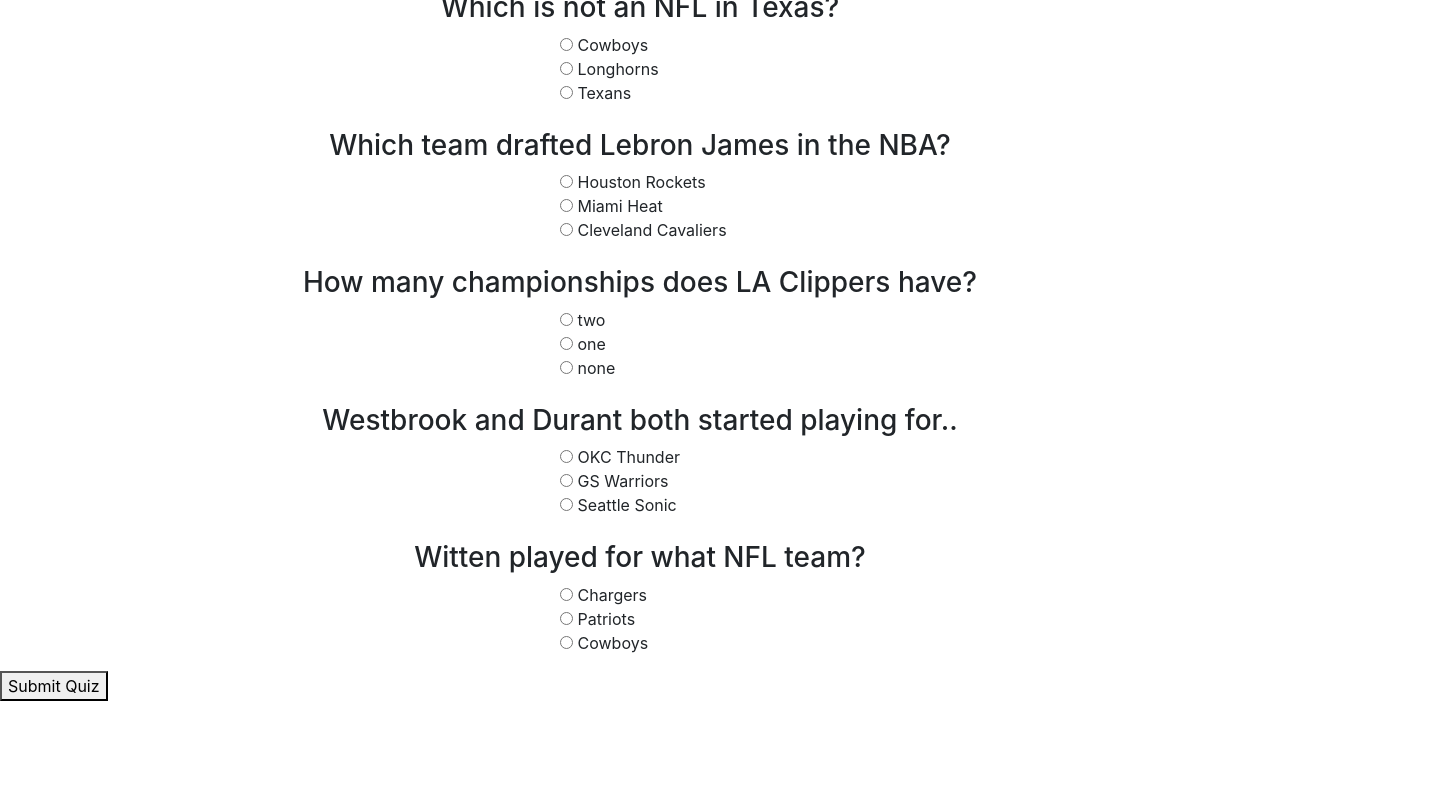
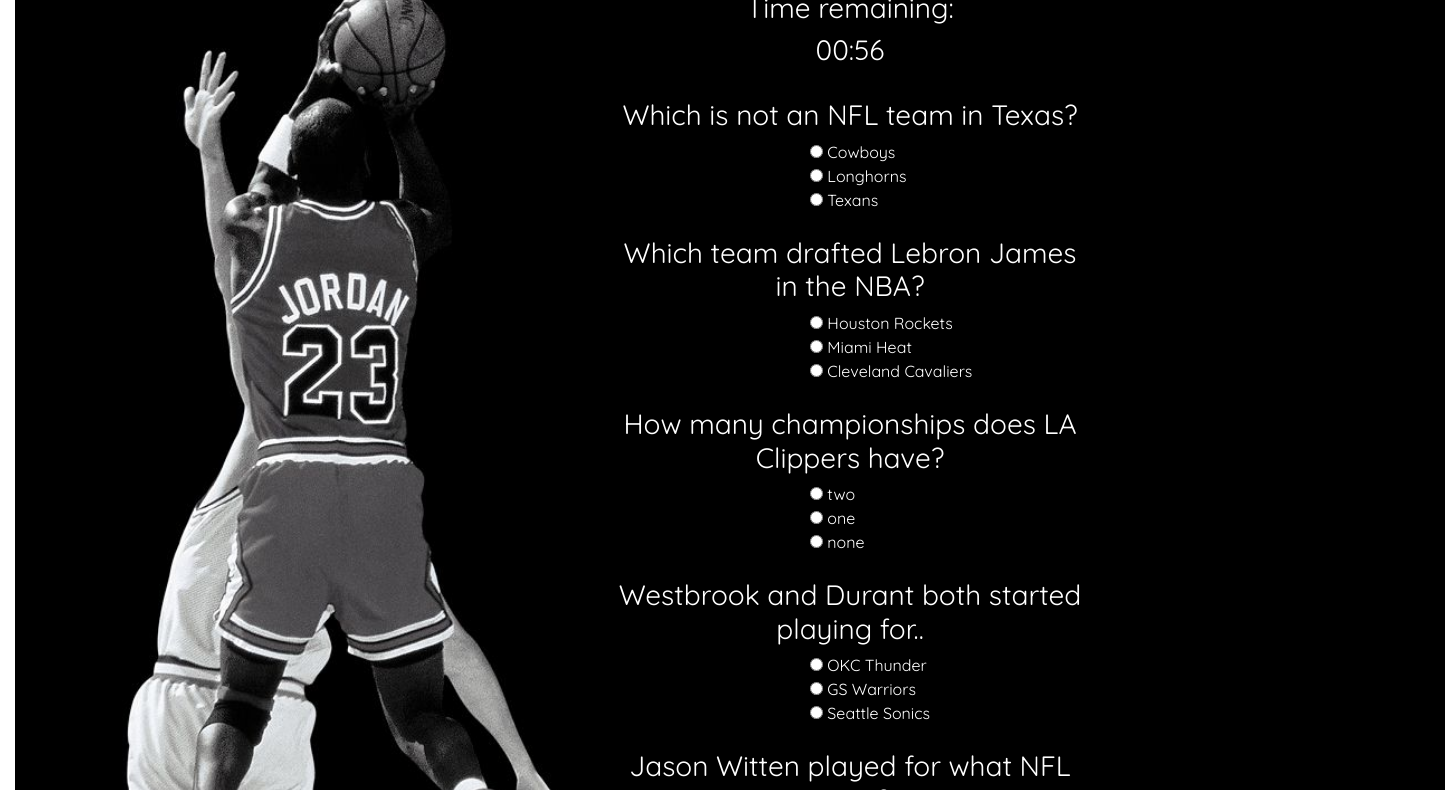
Before and after one commit to santo092/TriviaGame, a plain HTML site: page index.html in a window 1280 px wide. Shown: the part 113-903 px from the top of the page, 1445 px wide, since content can reach past the window. Before the commit the page ends 814 px from the top, so only its background shows below. Drawn offline with nearby package versions, Linux system fonts and the light colour scheme.

Commit message:
finished

```diff
--- a/assets/Javascript/app.js
+++ b/assets/Javascript/app.js
@@ -5,15 +5,7 @@
 //var audio = new Audio("377639__danarobinsondesignsgmailcom__b15.mp3");
 //function to play audio
 //audio.play();
-var scoreTally = 0;
 
-var submit= function(){
-  window.location = 'index2.html'
-}
-
-$( "#submit" ).click(function() {
-  submit();
-});
 //set timer and make an alert when the time is up
 function startTimer(duration, display) {
   var timer = duration, minutes, seconds;
@@ -28,27 +20,32 @@ function startTimer(duration, display) {
 
     //make the user know that the time is up
     //make a button that alerts the results of the game
+
+
+    //I tried my best to stop the entire code after the user clicks okay or cancel in the alert
     if (--timer < 0) {
       timer = 0;
       $('#time').html("<h1>Time is up!</h1>")
+      alert("You got " + scoreTally + " out of 5! Refresh the page to play again!")
+
     }
 
   }, 1000);
 }
 
 jQuery(function ($) {
-  var oneMinute = 60 * .1,
+  var oneMinute = 60 * 1,
     display = $('#time');
   startTimer(oneMinute, display)
 });
 
 
 //make questions in div id="row-questions"
-var questions = ["Which is not an NFL in Texas?",
+var questions = ["Which is not an NFL team in Texas?",
   "Which team drafted Lebron James in the NBA?",
- "How many championships does LA Clippers have?",
- "Westbrook and Durant both started playing for..",
- "Witten played for what NFL team?"]
+  "How many championships does LA Clippers have?",
+  "Westbrook and Durant both started playing for..",
+  "Jason Witten played for what NFL team?"]
 
 $("#question1").text(questions[0]);
 $("#question2").text(questions[1]);
@@ -62,11 +59,13 @@ var $radios3 = $('input[name="ques3"]');
 var $radios4 = $('input[name="ques4"]');
 var $radios5 = $('input[name="ques5"]');
 
+var scoreTally = 0;
 
 
 
 
 
+//select the choices through radio
 $radios1.change(function () {
   var $checked = $radios1.filter(':checked');
   //console.log($checked.val());
@@ -104,7 +103,7 @@ $radios4.change(function () {
   //console.log($checked.val());
 
   if ($checked.val() == 1) {
-   // alert("you are correct!")
+    // alert("you are correct!")
     scoreTally++;
     console.log(scoreTally);
   }
@@ -121,6 +120,14 @@ $radios5.change(function () {
   }
 });
 
+$("#submit").click(function () {
+  alert("You got " + scoreTally + " out of 5! Refresh the page to play again!")
+  clearTimeout(timer);
+});
+
+//$("#score-tally").text("You got " + scoreTally + " out of 5!")
 
 
-$("#score-tally").text("You got " + scoreTally + " out of 5!")
+
+
+//event.preventDefault();
--- a/assets/css/style.css
+++ b/assets/css/style.css
@@ -1,3 +1,36 @@
+body{
+
+    width:1100px;
+
+
+
+}
+.image{
+    width: 1430px;
+    position: absolute;
+    z-index: 1;
+    float: left;
+}
+
+#wrapper{
+    margin-left: 600px;
+    position: relative;
+    z-index: 2;
+    font-family: 'Quicksand', sans-serif;
+    background-color: black;
+}
+
+#innerBody{
+    width: 500px;
+    color: white;
+
+}
+
 #question-col{
-    margin-left: 560px;
+    margin-left: 195px;
+    color: white;
 }
+
+#submit{
+    margin-left: 185px;
+}
--- a/index.html
+++ b/index.html
@@ -9,29 +9,38 @@
     <link rel="stylesheet" href="assets/css/style.css">
     <link rel="stylesheet" href="https://stackpath.bootstrapcdn.com/bootstrap/4.3.1/css/bootstrap.min.css"
         integrity="sha384-ggOyR0iXCbMQv3Xipma34MD+dH/1fQ784/j6cY/iJTQUOhcWr7x9JvoRxT2MZw1T" crossorigin="anonymous">
+        <link href="https://fonts.googleapis.com/css?family=Quicksand" rel="stylesheet">
+
 </head>
 
 <body>
 
-    <div class="container">
-        <h1 class="text-center">Trivia! Trivia! Trivia!</h1>
+
+    <div class="container text-white">
+        <img class="image" src="assets/images/michael-jordan-black-and-white-Wallpaper-1080p-number-Xdl.jpg">
+
 
         <div id="wrapper">
-            <div class="text-center" id="time">1:00</div>
+            <br>
+            <br>
+
+                <h1 class="text-center">Trivia! Trivia! Trivia!</h1>
+            <div>
+                <h3 class="text-center">Time remaining: </h3>
+                <h3 class="text-center" id="time">01:00</h3>
             </div>
 
-    </div>
 
-    <table class="table">
+            <table class="table" id="table">
                 <thead>
                     <tr>
                         <br>
                         <h3 id="question1" class="text-center"></h3>
                         <!-- The scope attribute specifies that this is a header for a column -->
                         <div id="question-col">
-                    <input type="radio" name="ques1"  value="0"> Cowboys<br>
-                    <input type="radio" name="ques1"  value="1"> Longhorns<br>
-                    <input type="radio" name="ques1"  value="0"> Texans<br>
+                            <input type="radio" name="ques1" value="0"> Cowboys<br>
+                            <input type="radio" name="ques1" value="1"> Longhorns<br>
+                            <input type="radio" name="ques1" value="0"> Texans<br>
                         </div>
                     </tr>
                     <tr>
@@ -39,9 +48,9 @@
                         <h3 id="question2" class="text-center"></h3>
                         <!-- The scope attribute specifies that this is a header for a column -->
                         <div id="question-col">
-                    <input type="radio" name="ques2"  value="0"> Houston Rockets<br>
-                    <input type="radio" name="ques2"  value="0"> Miami Heat<br>
-                    <input type="radio" name="ques2"  value="1"> Cleveland Cavaliers<br>
+                            <input type="radio" name="ques2" value="0"> Houston Rockets<br>
+                            <input type="radio" name="ques2" value="0"> Miami Heat<br>
+                            <input type="radio" name="ques2" value="1"> Cleveland Cavaliers<br>
                         </div>
                     </tr>
                     <tr>
@@ -49,9 +58,9 @@
                         <h3 id="question3" class="text-center"></h3>
                         <!-- The scope attribute specifies that this is a header for a column -->
                         <div id="question-col">
-                    <input type="radio" name="ques3"  value="0"> two<br>
-                    <input type="radio" name="ques3"  value="0"> one<br>
-                    <input type="radio" name="ques3"  value="1"> none<br>
+                            <input type="radio" name="ques3" value="0"> two<br>
+                            <input type="radio" name="ques3" value="0"> one<br>
+                            <input type="radio" name="ques3" value="1"> none<br>
                         </div>
                     </tr>
                     <tr>
@@ -59,9 +68,9 @@
                         <h3 id="question4" class="text-center"></h3>
                         <!-- The scope attribute specifies that this is a header for a column -->
                         <div id="question-col">
-                    <input type="radio" name="ques4"  value="0"> OKC Thunder<br>
-                    <input type="radio" name="ques4"  value="0"> GS Warriors<br>
-                    <input type="radio" name="ques4"  value="1"> Seattle Sonic<br>
+                            <input type="radio" name="ques4" value="0"> OKC Thunder<br>
+                            <input type="radio" name="ques4" value="0"> GS Warriors<br>
+                            <input type="radio" name="ques4" value="1"> Seattle Sonics<br>
                         </div>
                     </tr>
                     <tr>
@@ -69,17 +78,19 @@
                         <h3 id="question5" class="text-center"></h3>
                         <!-- The scope attribute specifies that this is a header for a column -->
                         <div id="question-col">
-                    <input type="radio" name="ques5"  value="0"> Chargers<br>
-                    <input type="radio" name="ques5"  value="0"> Patriots<br>
-                    <input type="radio" name="ques5"  value="1"> Cowboys<br>
+                            <input type="radio" name="ques5" value="0"> Chargers<br>
+                            <input type="radio" name="ques5" value="0"> Patriots<br>
+                            <input type="radio" name="ques5" value="1"> Cowboys<br>
                         </div>
                     </tr>
                 </thead>
-
+        </div>
         </table>
 
-    <button id="submit">Submit Quiz</button>
+        <button id="submit" class="text-center">Submit Quiz</button>
         <div id="results"></div>
+
+    </div>
 
 
 
```
Also changed, not shown: assets/images/michael-jordan-black-and-white-Wallpaper-1080p-number-Xdl.jpg (added), assets/images/sports.jpg (added). Lines whose indentation alone changed are shown as unchanged.
